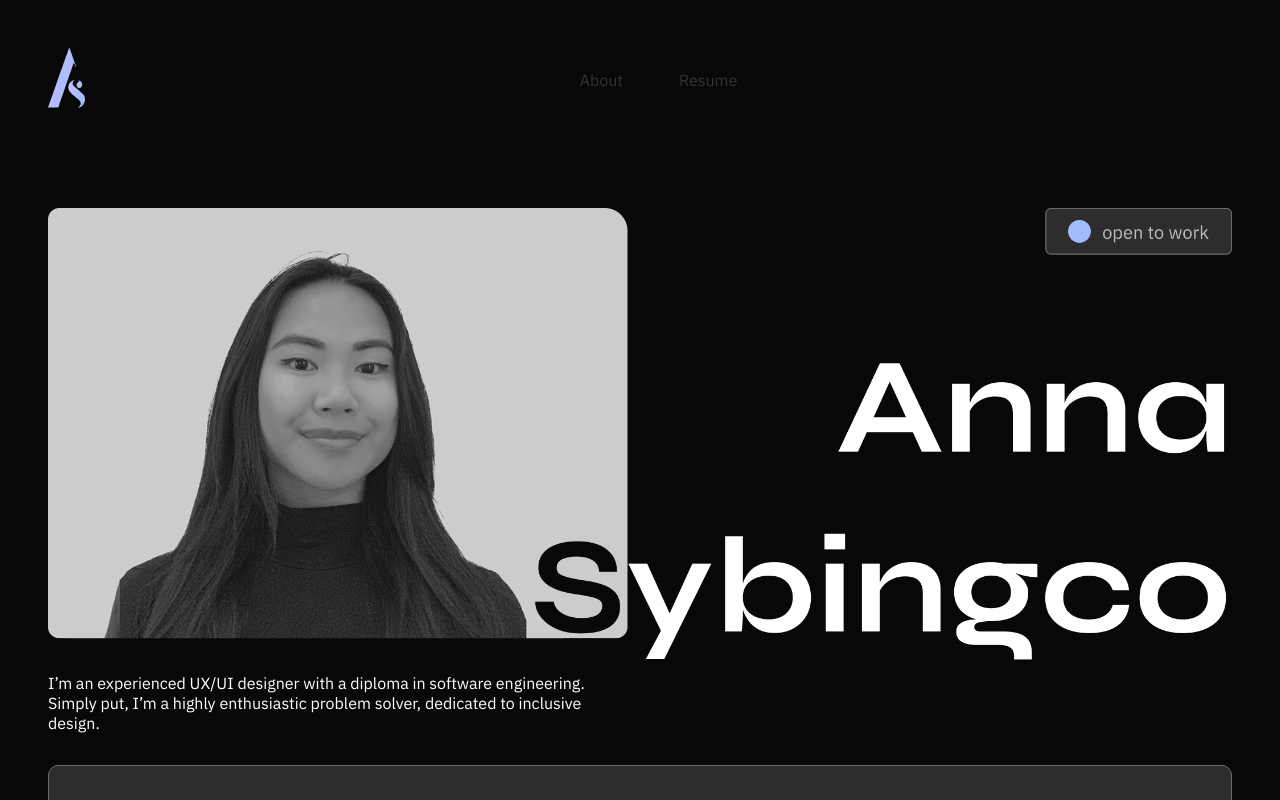
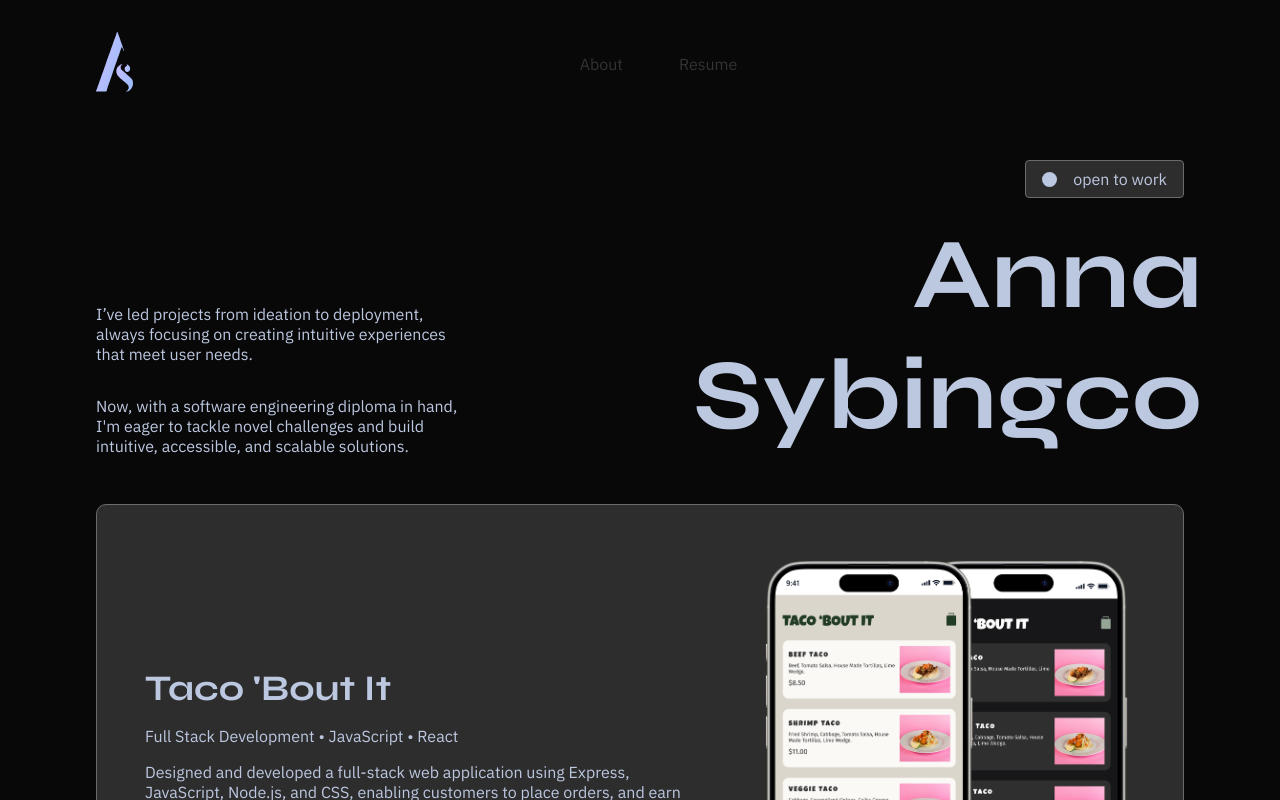
Before and after one commit to amsyb/portfolio, a React (Vite) app: page / in a window 1280 px wide. Shown: the top 800 px of the page. Built offline with nearby package versions, Linux system fonts and the light colour scheme.

Commit message:
update copy above the fold, removed profile photo image, changed profile description to include more of my background in ux/ui design, included animation to draw attention to open to work tag

```diff
--- a/src/pages/Homepage/Homepage.jsx
+++ b/src/pages/Homepage/Homepage.jsx
@@ -1,5 +1,4 @@
 import ProjectCard from "../../components/ProjectCard/ProjectCard";
-import about from "../../assets/images/about.png";
 
 import "./Homepage.scss";
 
@@ -7,16 +6,29 @@ function Homepage() {
   return (
     <>
       <div className="homepage">
-        <img src={about} alt="" className="banner__image" />
-        <div className="banner">
-          <div className="banner__text">
-            <p className="banner__description">
-              I’m an experienced UX/UI designer with a diploma in software
-              engineering. Simply put, I’m a highly enthusiastic problem solver,
-              dedicated to inclusive design.
+        <section className="homepage__copy">
+          <div className="homepage__about">
+            <p>
+              I’ve led projects from ideation to deployment, always focusing on
+              creating intuitive experiences that meet user needs.
+            </p>
+            <p>
+              Now, with a software engineering diploma in hand, I'm eager to
+              tackle novel challenges and build intuitive, accessible, and
+              scalable solutions.
             </p>
           </div>
-        </div>
+          <div className="homepage__profile">
+            <section class="container">
+              <div className="homepage__availability">
+                <div class="circle"></div>
+                <p>open to work</p>
+              </div>
+            </section>
+            <h1 className="homepage__title">Anna Sybingco</h1>
+          </div>
+        </section>
+
         <ProjectCard />
       </div>
     </>
--- a/src/pages/Homepage/Homepage.scss
+++ b/src/pages/Homepage/Homepage.scss
@@ -5,41 +5,125 @@
   @include global-padding;
 }
 
-.banner {
+.container {
+  height: 100%;
+  display: flex;
+}
+
+.circle,
+.circle::before {
+  content: " ";
+  margin: 15px;
+  width: 15px;
+  height: 15px;
+  border-radius: 50%;
+  margin: 0 auto;
+  transition: all 0.3s;
+  background-color: #bcc7e0;
+}
+
+.circle::before {
+  animation: mymove 2s infinite;
+  position: absolute;
+  background-color: #c1eec1;
+}
+
+@-webkit-keyframes mymove {
+  50% {
+    transform: scale(2);
+    opacity: 0;
+  }
+  100% {
+    transform: scale(2);
+    opacity: 0;
+  }
+}
+
+.homepage__availability {
+  display: flex;
+  justify-content: center;
+  align-items: center;
+  gap: 1em;
+  padding: 0.5em 1em;
+  background-color: #2d2d2d;
+  border-radius: 4px;
+  border: solid 1px #6b6b6b;
+}
+
+.homepage__copy {
   display: flex;
   flex-direction: column-reverse;
+  gap: 1em;
   padding-bottom: 2em;
 
   @include tablet {
     display: flex;
     flex-direction: row;
-    align-items: center;
+    justify-content: space-between;
+    align-items: flex-end;
+    padding-bottom: 3em;
+  }
+}
+
+.homepage__profile {
+  display: flex;
+  flex-direction: column;
+  gap: 1em;
+
+  @include tablet {
+    display: flex;
+    flex-direction: column;
+    align-items: flex-end;
     gap: 1em;
   }
 }
 
-.banner__description {
+.homepage__about {
+  display: flex;
+  flex-direction: column;
+  gap: 2em;
+
+  @include tablet {
+    align-items: flex-end;
+    width: 40%;
+    gap: 2em;
+  }
+}
+
+.homepage__title {
+  display: flex;
+  text-align: right;
   width: 100%;
 
   @include tablet {
-    width: 50%;
+    display: flex;
+    text-align: right;
+    width: 70%;
   }
 }
 
-.banner__text {
-  display: flex;
-  flex-direction: column;
-  gap: 1em;
-}
+// .homepage__about {
+//   display: flex;
+//   flex-direction: column;
+//   width: 40%;
+//   gap: 2em;
+// }
 
-.banner__img {
-  width: 100%;
+// .homepage__copy {
+//   display: flex;
+//   flex-direction: column-reverse;
 
-  @include tablet {
-    width: 40%;
-  }
-}
+//   @include tablet {
+//     display: flex;
+//     align-items: flex-end;
+//     justify-content: space-between;
+//     padding-bottom: 3em;
+//   }
+// }
 
-.banner__image {
-  width: 100%;
-}
+// .homepage__profile {
+//   display: flex;
+//   flex-direction: column;
+//   align-items: flex-end;
+//   gap: 1em;
+// }
--- a/src/styles/_mixins.scss
+++ b/src/styles/_mixins.scss
@@ -30,7 +30,7 @@
 @mixin global-padding {
   padding: 1em;
   @include tablet {
-    padding: 3em;
+    padding: 2em 6em;
   }
 }
 
--- a/src/styles/_variables.scss
+++ b/src/styles/_variables.scss
@@ -1,6 +1,6 @@
 $tablet-breakpoint: 768px;
 $desktop-breakpoint: 1280px;
 
-$primary-text: #ffffff;
+$primary-text: #bcc7e0;
 $primary-background: #080808;
 $secondary-background: #6b6b6b;
```
